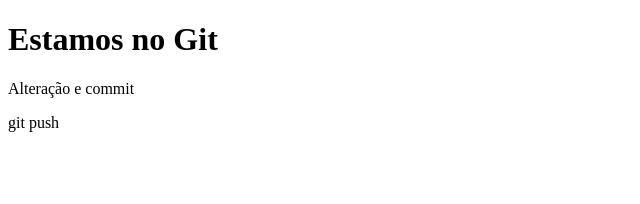
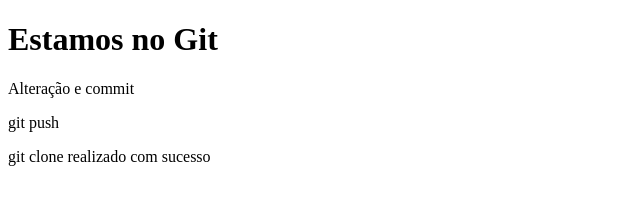
Before and after one commit to cnxarmando/projeto_git, a plain HTML site: page index.html in a window 1280 px wide. Shown: the whole page, without its empty margins (0-640 px from the left). Drawn offline with Linux system fonts and the light colour scheme.

Commit message:
Realizado o clone e adição de mais um paragrafo

```diff
--- a/index.html
+++ b/index.html
@@ -10,6 +10,7 @@
   <h1>Estamos no Git</h1>
   <p>Alteração e commit</p>
   <p>git push</p>
+  <p>git clone realizado com sucesso</p>
 
 </body>
 </html>
```
